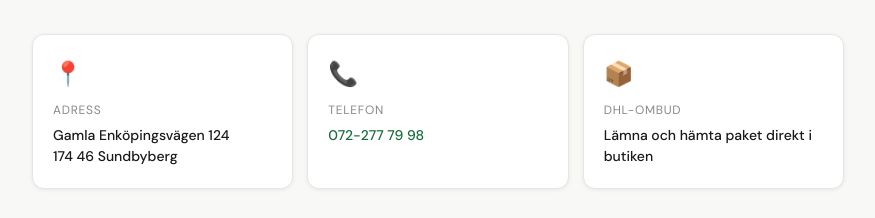
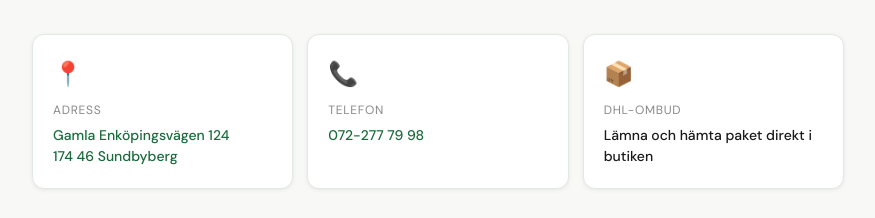
Before and after one commit to celestinadolphe43-design/Ursvik-NarLivs, a plain HTML site: page index.html in a window 1280 px wide. Shown: the part 825-1043 px from the top of the page, without its empty margins (202-1077 px from the left). Drawn offline with Linux system fonts and the light colour scheme.

Commit message:
made the address clickable

```diff
--- a/index.html
+++ b/index.html
@@ -99,8 +99,10 @@
           <div class="info-icon">📍</div>
           <div class="info-label">Adress</div>
           <div class="info-value">
-            Gamla Enköpingsvägen 124<br>
-            174 46 Sundbyberg
+            <a href="https://www.google.com/maps/search/?api=1&query=Gamla+Enköpingsvägen+124+174+46+Sundbyberg" target="_blank" rel="noopener">
+              Gamla Enköpingsvägen 124<br>
+              174 46 Sundbyberg
+            </a>
           </div>
         </div>
         <div class="info-card">
```
